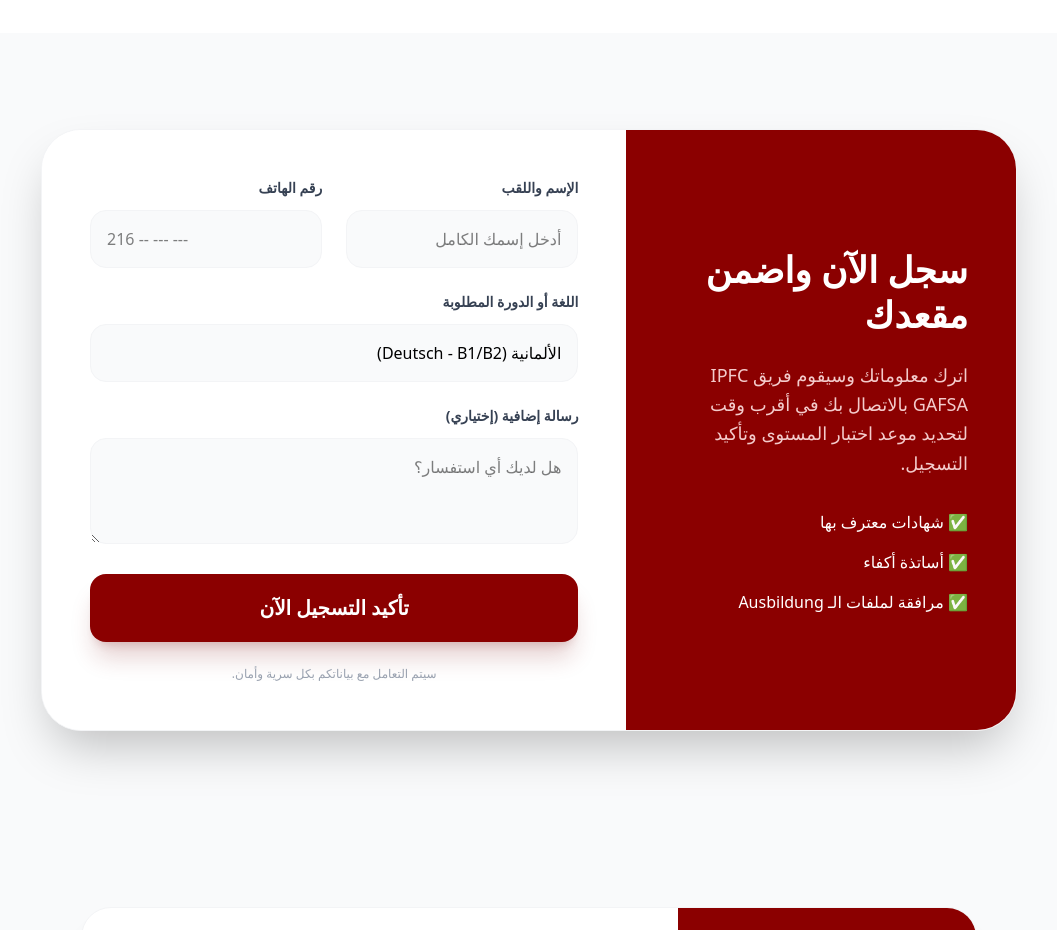
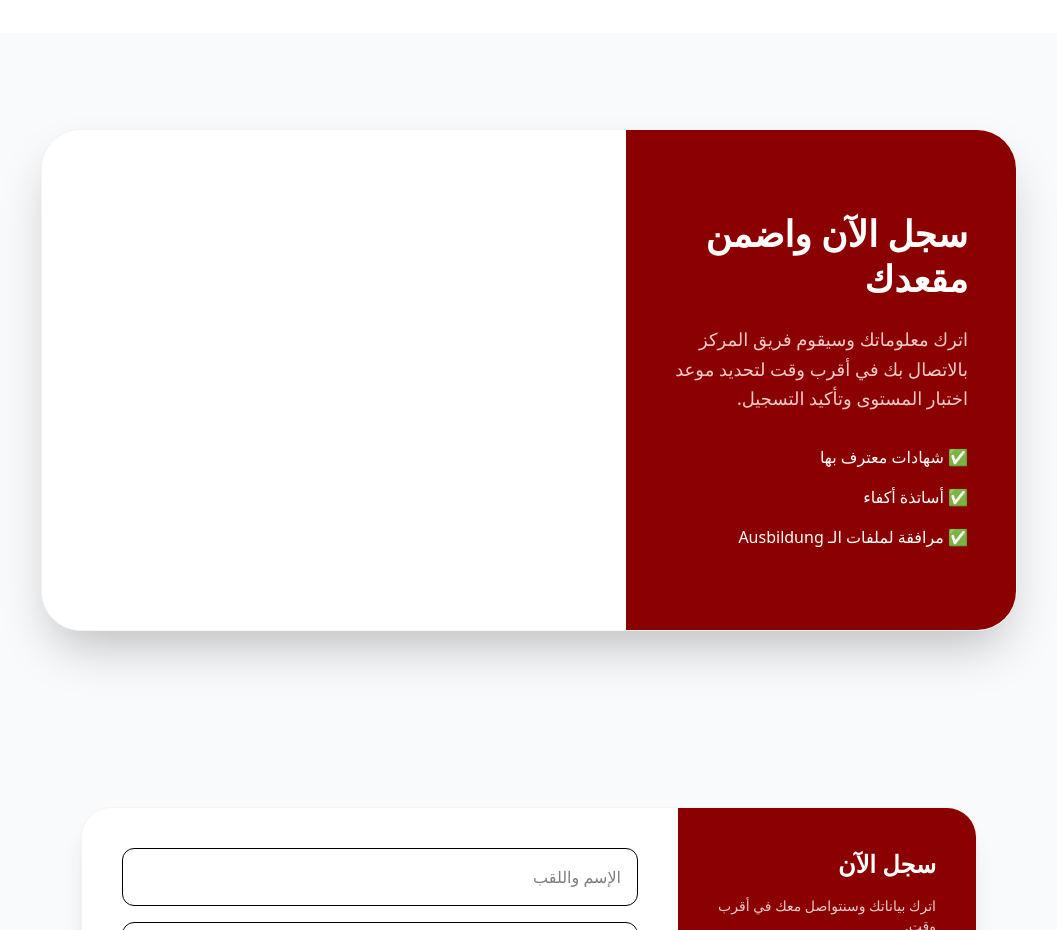
Before and after one commit to amal-mbarki/ipfc-gafsa, a Next.js app: page / in a window 1280 px wide. Shown: the part 1100-2030 px from the top of the page, without its empty margins (111-1168 px from the left). Built offline with nearby package versions, Linux system fonts and the light colour scheme.

Commit message:
feat: integrate jotform registration

```diff
--- a/app/components/RegisterForm.tsx
+++ b/app/components/RegisterForm.tsx
@@ -1,18 +1,18 @@
 import React from 'react';
+import Script from 'next/script'; // استدعاء سكريبت نيكست جيس
 
 export default function RegisterForm() {
   return (
     <section id="register" className="py-24 bg-gray-50">
       <div className="max-w-5xl mx-auto px-6">
 
-        {/* الحاوية الرئيسية للإستمارة */}
         <div className="bg-white rounded-[40px] shadow-2xl overflow-hidden flex flex-col md:flex-row border border-gray-100">
 
-          {/* جهة المعلومات (اللون الأحمر الخاص بالمركز) */}
+          {/* جهة المعلومات (اللون الأحمر الخاص بـ IPFC GAFSA) */}
           <div className="bg-[#8B0000] p-12 text-white md:w-2/5 flex flex-col justify-center text-right" dir="rtl">
             <h2 className="text-4xl font-black mb-6 leading-tight">سجل الآن واضمن مقعدك</h2>
             <p className="text-red-100 text-lg mb-8 leading-relaxed opacity-90">
-              اترك معلوماتك وسيقوم فريق IPFC GAFSA بالاتصال بك في أقرب وقت لتحديد موعد اختبار المستوى وتأكيد التسجيل.
+              اترك معلوماتك وسيقوم فريق المركز بالاتصال بك في أقرب وقت لتحديد موعد اختبار المستوى وتأكيد التسجيل.
             </p>
             <ul className="space-y-4">
               <li className="flex items-center gap-3 justify-start">
@@ -27,56 +27,16 @@ export default function RegisterForm() {
             </ul>
           </div>
 
-          {/* جهة الإستمارة (Form) */}
-          <form className="p-12 md:w-3/5 space-y-6 text-right bg-white" dir="rtl">
-            <div className="grid grid-cols-1 md:grid-cols-2 gap-6">
-              <div>
-                <label className="block text-sm font-bold mb-3 text-gray-700">الإسم واللقب</label>
-                <input
-                  type="text"
-                  placeholder="أدخل إسمك الكامل"
-                  className="w-full p-4 border border-gray-100 rounded-2xl outline-none focus:border-[#8B0000] bg-gray-50 transition-all focus:ring-4 focus:ring-red-50"
-                />
-              </div>
-              <div>
-                <label className="block text-sm font-bold mb-3 text-gray-700">رقم الهاتف</label>
-                <input
-                  type="tel"
-                  placeholder="216 -- --- ---"
-                  className="w-full p-4 border border-gray-100 rounded-2xl outline-none focus:border-[#8B0000] bg-gray-50 transition-all focus:ring-4 focus:ring-red-50"
-                />
-              </div>
+          {/* جهة الإستمارة: هنا نضع كود Jotform الذي نسختِه */}
+          <div className="p-4 md:p-12 md:w-3/5 bg-white min-h-[500px] flex items-center justify-center">
+            <div className="w-full">
+              {/* هذا هو الكود الذي نسختِه من Jotform */}
+              <Script
+                src="https://form.jotform.com/jsform/261144034940045"
+                strategy="afterInteractive"
+              />
             </div>
-
-            <div>
-              <label className="block text-sm font-bold mb-3 text-gray-700">اللغة أو الدورة المطلوبة</label>
-              <select className="w-full p-4 border border-gray-100 rounded-2xl outline-none focus:border-[#8B0000] bg-gray-50 transition-all appearance-none cursor-pointer focus:ring-4 focus:ring-red-50">
-                <option>الألمانية (Deutsch - B1/B2)</option>
-                <option>الإنجليزية (English)</option>
-                <option>الفرنسية (Français)</option>
-                <option>الإيطالية (Italiano)</option>
-              </select>
-            </div>
-
-            <div>
-              <label className="block text-sm font-bold mb-3 text-gray-700">رسالة إضافية (إختياري)</label>
-              <textarea
-                placeholder="هل لديك أي استفسار؟"
-                rows={3}
-                className="w-full p-4 border border-gray-100 rounded-2xl outline-none focus:border-[#8B0000] bg-gray-50 transition-all focus:ring-4 focus:ring-red-50"
-              ></textarea>
-            </div>
-
-            <button
-              type="submit"
-              className="w-full bg-[#8B0000] text-white py-5 rounded-2xl font-black text-xl hover:bg-black transition-all shadow-xl shadow-red-900/20 active:scale-95"
-            >
-              تأكيد التسجيل الآن
-            </button>
-            <p className="text-center text-gray-400 text-xs">
-              سيتم التعامل مع بياناتكم بكل سرية وأمان.
-            </p>
-          </form>
+          </div>
 
         </div>
       </div>
```
